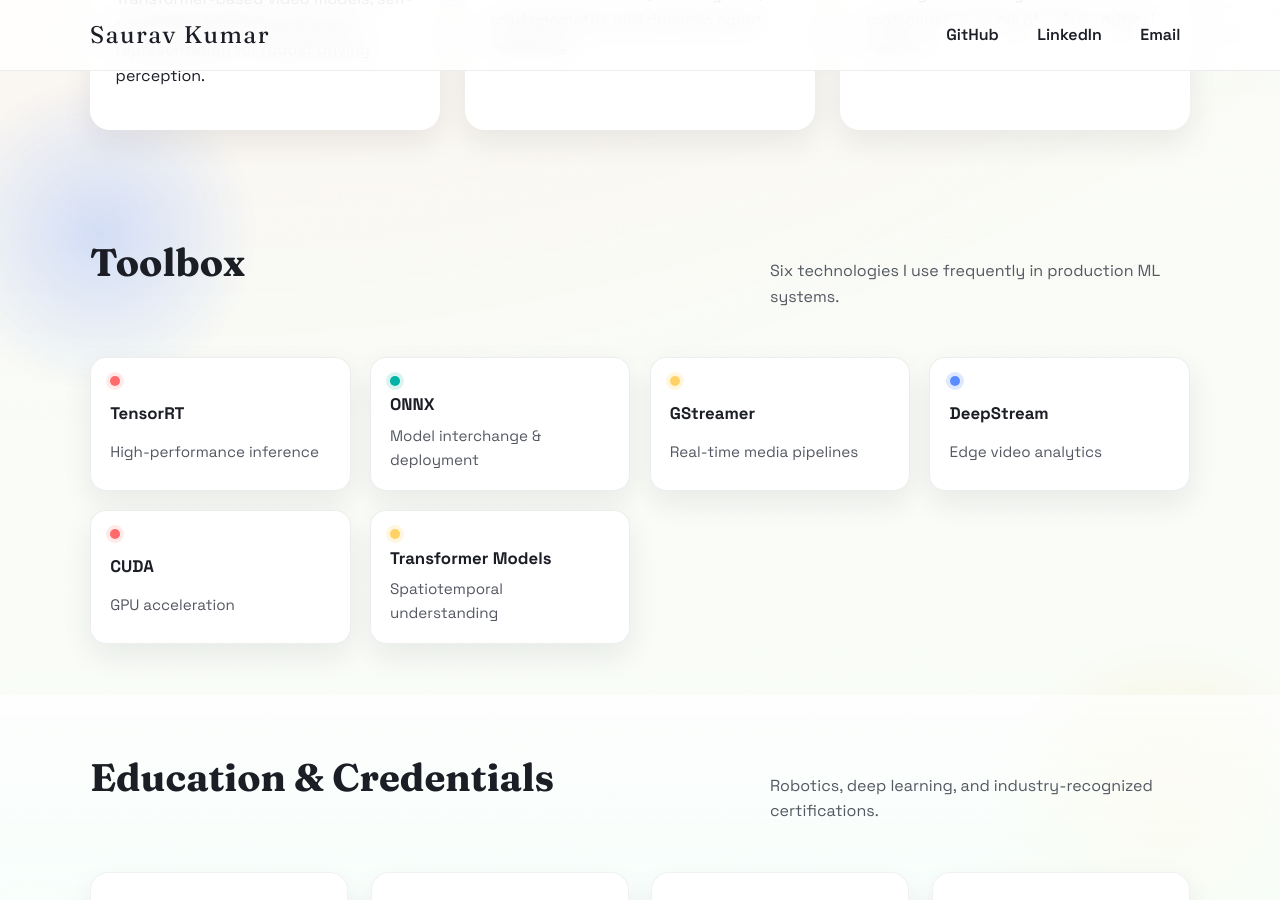
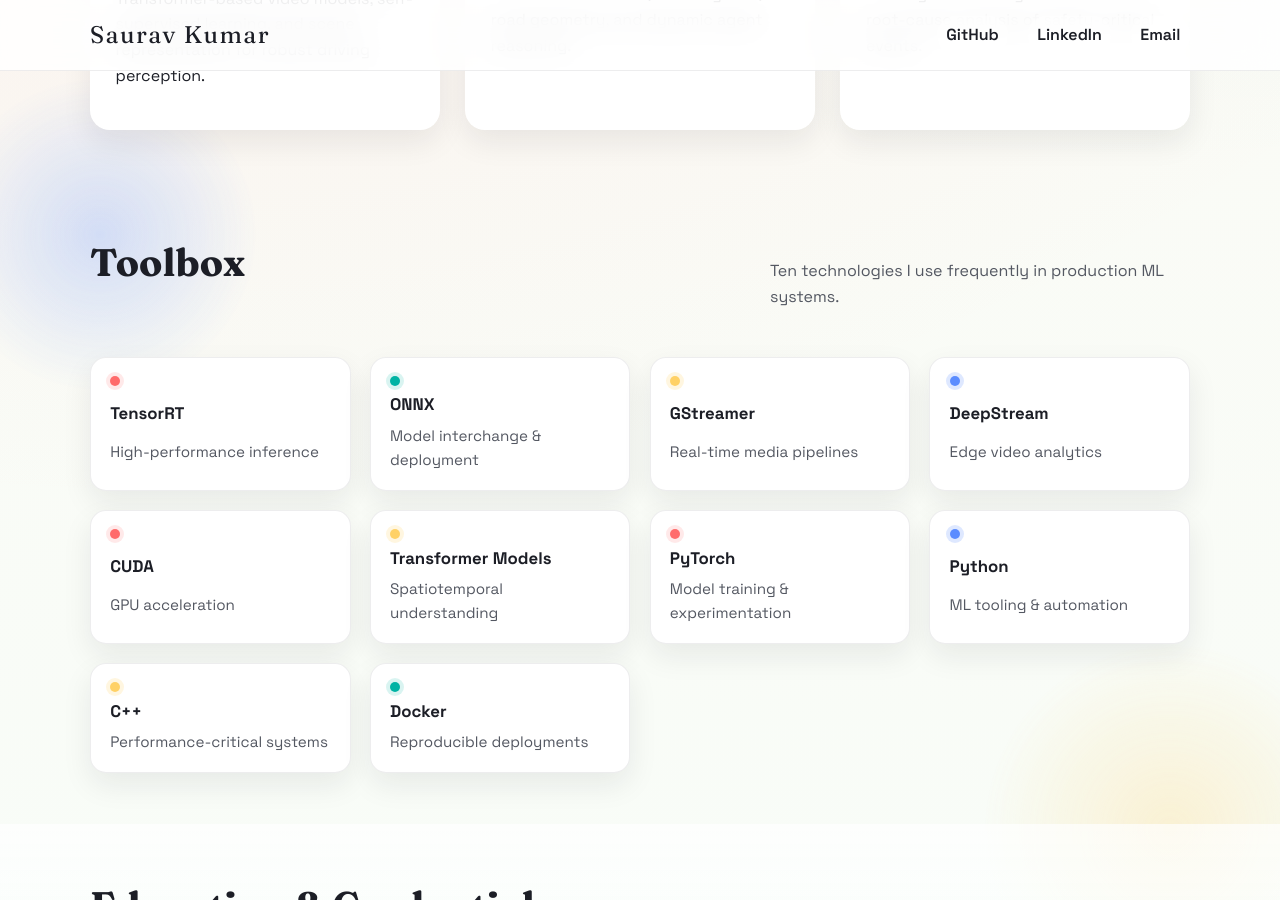
Before and after one commit to sauravkdeo/sauravkdeo.github.io, a Jekyll site: the page built from index.html, in a window 1280 px wide and 900 px high, scrolled down 2107 px. Built offline with Jekyll 4.4.1, drawn with Linux system fonts in a browser that asks for light colours.

Commit message:
Expand toolbox to ten tools

```diff
--- a/index.html
+++ b/index.html
@@ -123,7 +123,7 @@
   <div class="container">
     <div class="section-head">
       <h2>Toolbox</h2>
-      <p>Six technologies I use frequently in production ML systems.</p>
+      <p>Ten technologies I use frequently in production ML systems.</p>
     </div>
     <div class="tool-grid">
       <div class="tool-card">
@@ -155,6 +155,26 @@
         <span class="tool-dot"></span>
         <span class="tool-name">Transformer Models</span>
         <span class="tool-note">Spatiotemporal understanding</span>
+      </div>
+      <div class="tool-card">
+        <span class="tool-dot"></span>
+        <span class="tool-name">PyTorch</span>
+        <span class="tool-note">Model training & experimentation</span>
+      </div>
+      <div class="tool-card">
+        <span class="tool-dot"></span>
+        <span class="tool-name">Python</span>
+        <span class="tool-note">ML tooling & automation</span>
+      </div>
+      <div class="tool-card">
+        <span class="tool-dot"></span>
+        <span class="tool-name">C++</span>
+        <span class="tool-note">Performance-critical systems</span>
+      </div>
+      <div class="tool-card">
+        <span class="tool-dot"></span>
+        <span class="tool-name">Docker</span>
+        <span class="tool-note">Reproducible deployments</span>
       </div>
     </div>
   </div>
```
